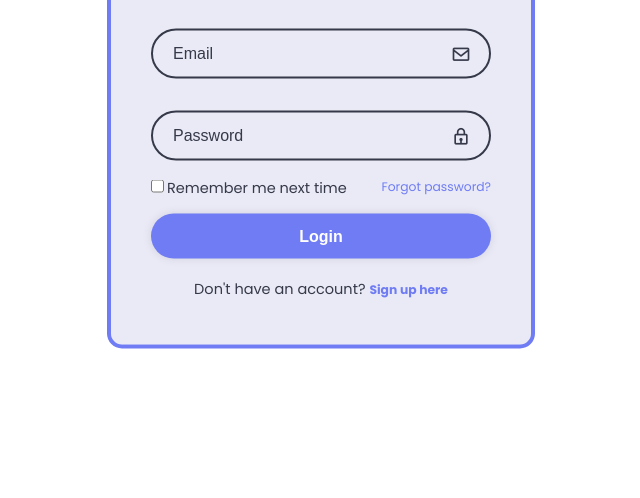
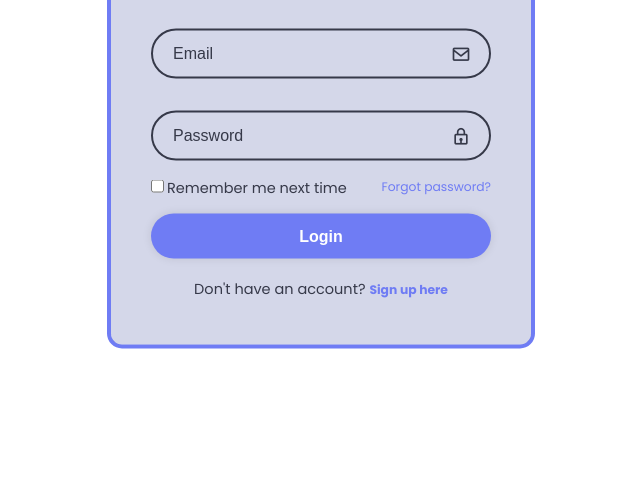
Before and after one commit to AbdelrahmanWM/LicenHub, a plain HTML site: page Login&Register/Login&Ragister.html in a window 1280 px wide. Shown: the part 302-800 px from the top of the page, without its empty margins (319-959 px from the left). Drawn offline with nearby package versions, Linux system fonts and the light colour scheme.

Commit message:
Update main.css

```diff
--- a/css/main.css
+++ b/css/main.css
@@ -444,7 +444,7 @@ main.p_customers .customersInfo table td{
 
 .login-area{
     width: 420px;
-    background-color: var(--color-gray-bg);
+    background-color: rgba(21, 33, 133, 0.18);
     border-radius: 10px;
     padding: 30px 40px;
 }
```
